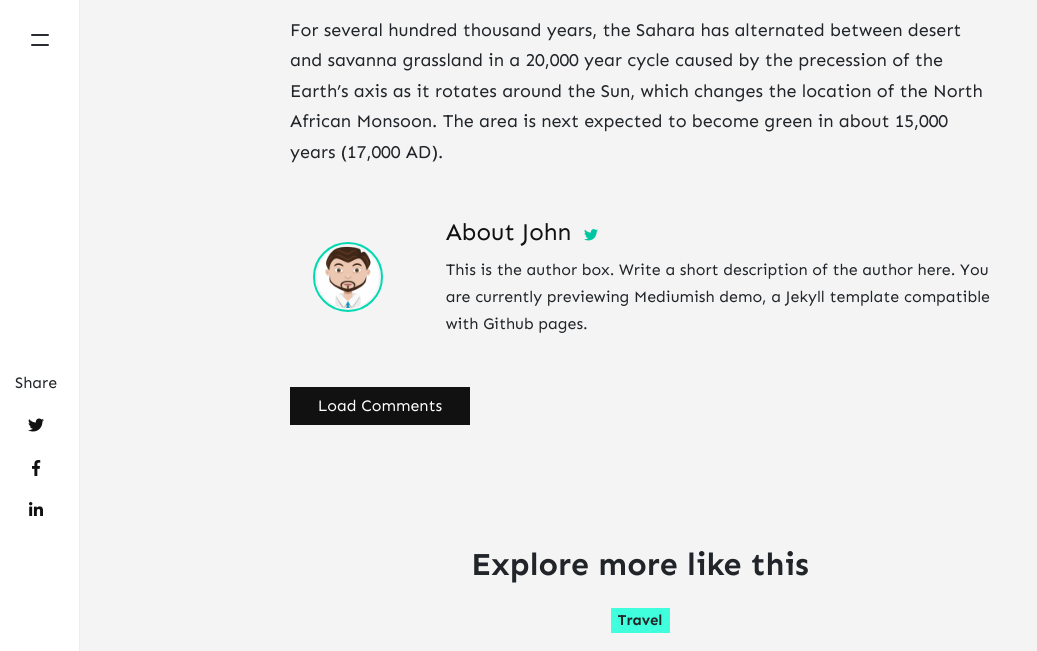
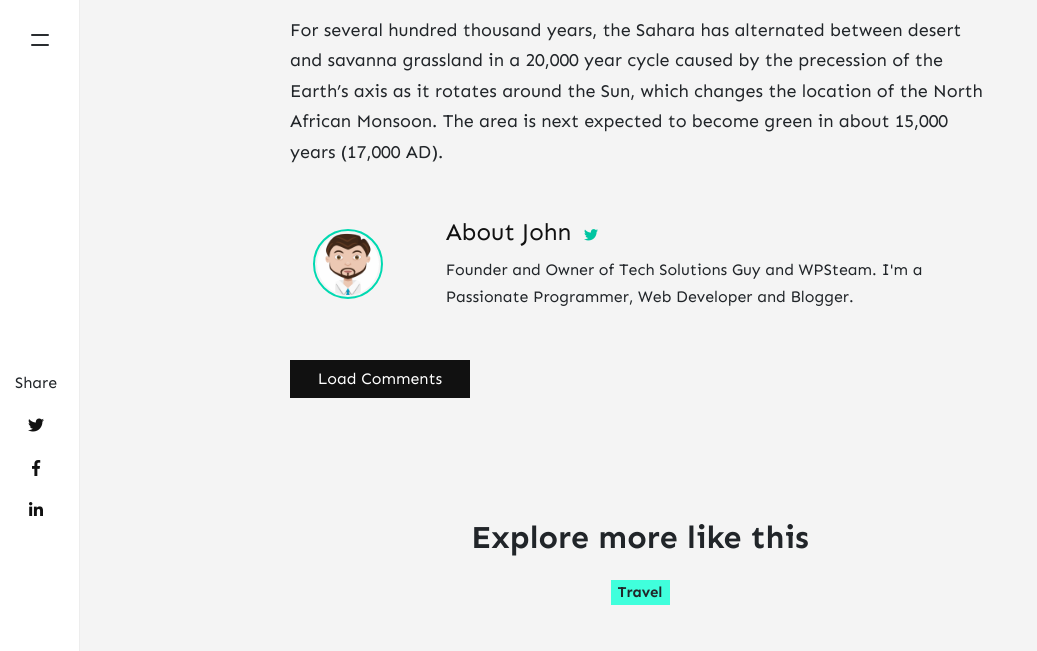
Before and after one commit to rbiswas-mirp/techsolutionsguy, a Jekyll site: the page built from _posts/2020-02-1-much-more-than-a-desert-trip-to-sahara.md, in a window 1280 px wide and 900 px high, scrolled down 1691 px, cut to the strip 0-651 px from the top of the window. Shown: the whole strip, without its empty margins (0-1037 px from the left). Built offline with Jekyll 4.4.1, drawn with Linux system fonts in a browser that asks for light colours; nearby versions of some CDN libraries; comment, search, counter and statistics services are not loaded; some of the changed text lies outside the part shown.

Commit message:
Whitelabled

```diff
--- a/_config.yml
+++ b/_config.yml
@@ -7,10 +7,10 @@
 baseurl: ''
 google_analytics: 'UA-xxxxxxxx-1'
 disqus: 'demowebsite'
-mailchimp-list: 'https://wowthemes.us11.list-manage.com/subscribe/post?u=8aeb20a530e124561927d3bd8&amp;id=8c3d2d214b'
+mailchimp-list: ''
 include: ["_pages"]
 permalink: /:title/
-email: wowthemesnet@gmail.com
+email: biswasrahul016@gmail.com
 
 # Authors
 authors:
@@ -18,19 +18,19 @@
     name: Sal
     display_name: Sal
     gravatar: e56154546cf4be74e393c62d1ae9f9d4
-    email: wowthemesnet@gmail.com
-    web: https://www.wowthemes.net/donate/
-    twitter: https://twitter.com/wowthemesnet
-    description: "Author of Mediumish, a Bootstrap Medium styled template available for WordPress, HTML, Ghost and Jekyll. You are currently previewing Jekyll template demo."
+    email: biswasrahul016@gmail.com
+    web: https://techsolutionsguy.com/
+    twitter: https://twitter.com/biswasrahul16
+    description: "Founder and Owner of Tech Solutions Guy and WPSteam. I'm a Passionate Programmer, Web Developer and Blogger."
   john:
     name: John
     display_name: John
     avatar: 'assets/images/avatar.png'
     gravatar: b1cc14991db7a456fcd761680bbc8f81
-    email: wowthemesnet@gmail.com
-    web: https://www.wowthemes.net
-    twitter: https://twitter.com/wowthemesnet
-    description: "This is the author box. Write a short description of the author here. You are currently previewing Mediumish demo, a Jekyll template compatible with Github pages."
+    email: biswasrahul016@gmail.com
+    web: https://techsolutionsguy.com/
+    twitter: https://twitter.com/biswasrahul16
+    description: "Founder and Owner of Tech Solutions Guy and WPSteam. I'm a Passionate Programmer, Web Developer and Blogger."
 
 # Plugins
 plugins:
--- a/_layouts/default_fixed.html
+++ b/_layouts/default_fixed.html
@@ -113,7 +113,7 @@
                 Copyright © {{ site.time | date: "%Y" }} {{ site.name }}
             </div>
             <div class="col-md-6 col-sm-12 text-center text-lg-right">
-                <a target="_blank" href="https://www.wowthemes.net/memoirs-free-jekyll-theme/">Memoirs Jekyll Theme</a> by WowThemes.net
+                Email: <a target="_blank" href="mailto:biswasrahul016@gmail.com">biswasrahul016@gmail.com</a>
             </div>
         </div>
     </div>
```
Also changed, not shown: _layouts/default.html (added, +142 -0 lines).
